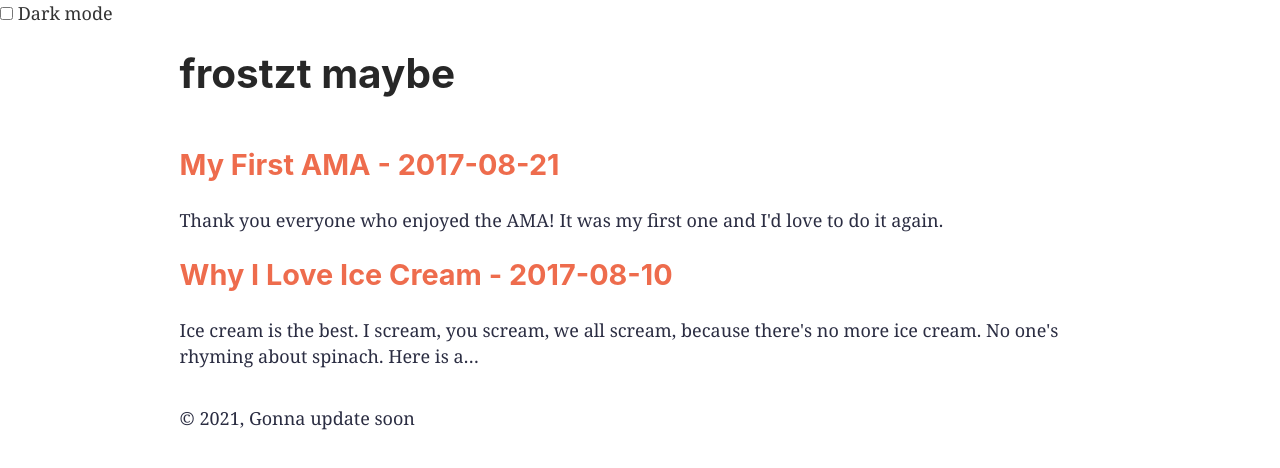
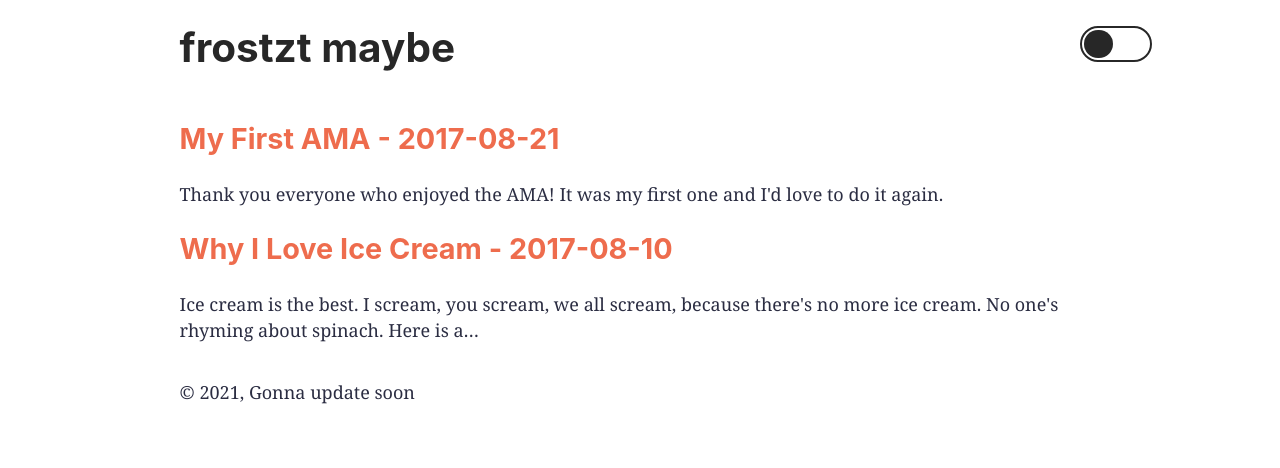
Before and after one commit to frostzt/frostzt-maybe, a Gatsby site: page / in a window 1280 px wide. Built offline with nearby package versions, Linux system fonts and the light colour scheme; Gatsby itself is replaced by a stand-in of ours.

Commit message:
Adding dark mode

```diff
--- a/src/components/header.js
+++ b/src/components/header.js
@@ -1,15 +1,15 @@
-import * as React from "react"
-import PropTypes from "prop-types"
-import { Link } from "gatsby"
-import ThemeToggle from "./themeToggle"
+import * as React from "react";
+import PropTypes from "prop-types";
+import { Link } from "gatsby";
+import ThemeToggle from "./themeToggle";
 
 const Header = () => (
   <header
     style={{
       marginBottom: `1.45rem`,
+      position: `relative`,
     }}
   >
-    <ThemeToggle />
     <div
       style={{
         margin: `0 auto`,
@@ -29,7 +29,8 @@ const Header = () => (
         </Link>
       </h1>
     </div>
+    <ThemeToggle />
   </header>
-)
+);
 
-export default Header
+export default Header;
--- a/src/components/themeToggle.js
+++ b/src/components/themeToggle.js
@@ -1,21 +1,31 @@
-import React from "react"
-import { ThemeToggler } from "gatsby-plugin-dark-mode"
+import React from "react";
+import { ThemeToggler } from "gatsby-plugin-dark-mode";
+
+// STYLE
+import "../styles/toggleBtn.scss";
 
 const ThemeToggle = () => {
+  const changeStyle = e => {
+    e.target.classList.add("pushtoright");
+  };
+
   return (
     <ThemeToggler>
       {({ theme, toggleTheme }) => (
-        <label>
-          <input
-            type="checkbox"
-            onChange={e => toggleTheme(e.target.checked ? "dark" : "light")}
-            checked={theme === "dark"}
-          />{" "}
-          Dark mode
-        </label>
+        <div className="toggleTheme">
+          <div
+            className="toggleTheme__circle"
+            onClick={e => {
+              changeStyle(e);
+              return theme === "dark"
+                ? toggleTheme("light")
+                : toggleTheme("dark");
+            }}
+          />
+        </div>
       )}
     </ThemeToggler>
-  )
-}
+  );
+};
 
-export default ThemeToggle
+export default ThemeToggle;
--- a/src/styles/global.scss
+++ b/src/styles/global.scss
@@ -21,3 +21,10 @@ body.dark {
 .heading-tertiary {
   font-size: 1.6rem;
 }
+
+a {
+  &:link {
+    text-decoration: none;
+    color: var(--textTitle);
+  }
+}
--- /dev/null
+++ b/src/styles/toggleBtn.scss
@@ -0,0 +1,25 @@
+.toggleTheme {
+  right: 10%;
+  width: 4rem;
+  height: 2rem;
+  top: 1.45rem;
+  position: absolute;
+  border-radius: 3rem;
+  display: inline-block;
+  border: 2px solid var(--siteTitle);
+
+  &__circle {
+    top: 5%;
+    left: 3%;
+    width: 1.6rem;
+    height: 1.6rem;
+    cursor: pointer;
+    position: absolute;
+    border-radius: 50%;
+    background-color: var(--siteTitle);
+  }
+}
+
+.pushtoright {
+  left: 52% !important;
+}
```
Also changed, not shown: 1 other file.
